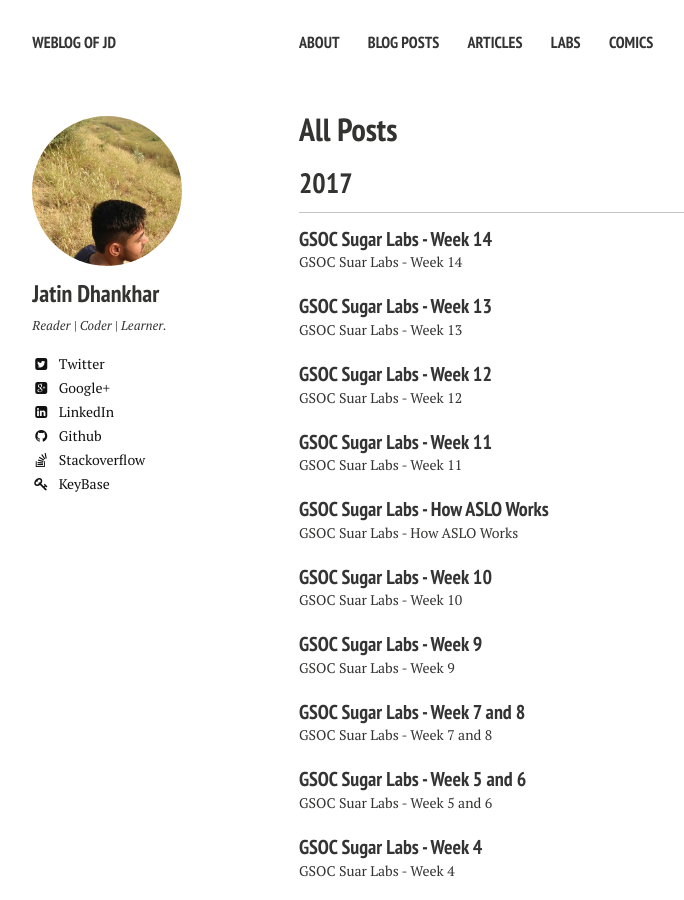
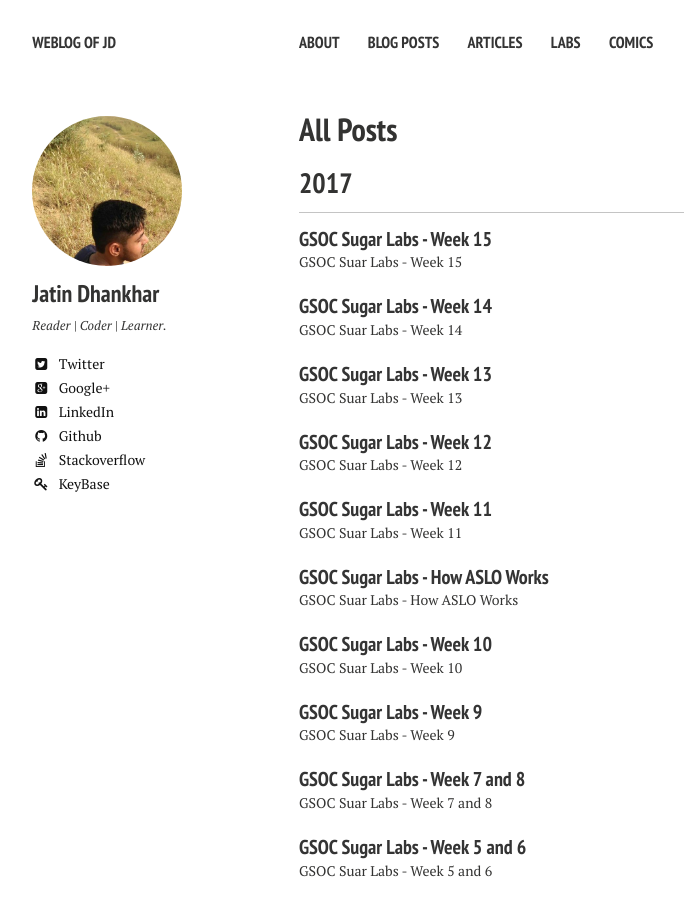
Before and after one commit to jatindhankhar/jatindhankhar.github.io, a Jekyll site: the page built from posts/index.md, in a window 1280 px wide and 900 px high. Shown: the whole window, without its empty margins (21-705 px from the left). Built offline with Jekyll 4.4.1, drawn with Linux system fonts in a browser that asks for light colours; nearby versions of some CDN libraries; some of the changed lines change nothing that is shown.

Commit message:
Add weekly log #15

```diff
--- /dev/null
+++ b/_posts/blog/2017-08-14-gsoc-sugar-labs-week-15.md
@@ -0,0 +1,161 @@
+---
+title: GSOC Sugar Labs - Week 15
+layout: post
+categories: blog/
+excerpt: 'GSOC Suar Labs - Week 15'
+tags: [programming,sugar labs,gsoc]
+comments: true
+description: 'GSOC Suar Labs - Week 15 '
+
+---
+This is the fifteenth post in the series of my weekly GSOC Sugar Labs, where I summarize my week of working with [Sugar Labs](https://www.sugarlabs.org) under GSOC.
+
+## Weekly Journal
+This week Samuel and I worked added the lightbox styled screenshot carousel. Completed the i18n by generating .pot files using `flask-babel` and started the testing. This week was less productive than other weeks.
+
+#### Screenshot Carousel
+Earlier versions of screenshots carousel occupied a big part of screen. This week we introduced lightbox styled screenshot carousel. Most of the classes and implementation were [taken from here](https://bootsnipp.com/snippets/featured/bootstrap-lightbox). I had to remove some `modal` css definitions from `airspace.css  ` since they were overriding the design and causing weird UI issues.
+
+{% highlight html %}
+<style>
+          /* Modified form of https://bootsnipp.com/snippets/featured/bootstrap-lightbox */
+
+          #lightbox .modal-content {
+            display: inline-block;
+            text-align: center;
+          }
+
+          a.thumbnail:hover {
+            border-color: transparent;
+          }
+
+          #lightbox .close {
+            opacity: 1;
+            color: rgb(255, 255, 255);
+            background-color: rgb(25, 25, 25);
+            padding: 5px 8px;
+            border-radius: 30px;
+            border: 2px solid rgb(255, 255, 255);
+            position: absolute;
+            top: -15px;
+            right: -55px;
+
+            z-index: 1032;
+          }
+        </style>
+
+
+        <div id="lightbox" class="modal fade" tabindex="-1" role="dialog" aria-labelledby="myLargeModalLabel" aria-hidden="true">
+          <div class="modal-dialog">
+            <button type="button" class="close hidden" data-dismiss="modal" aria-hidden="true">×</button>
+            <div class="modal-content">
+              <div class="modal-body">
+                <img src="" alt="" />
+              </div>
+            </div>
+          </div>
+        </div>
+
+        <script>
+          $(document).ready(function () {
+            var $lightbox = $('#lightbox');
+
+            $('[data-target="#lightbox"]').on('click', function (event) {
+              var $img = $(this).find('img'),
+                src = $img.attr('src'),
+                alt = $img.attr('alt'),
+                css = {
+                  'maxWidth': $(window).width() - 100,
+                  'maxHeight': $(window).height() - 100
+                };
+
+              $lightbox.find('.close').addClass('hidden');
+              $lightbox.find('img').attr('src', src);
+              $lightbox.find('img').attr('alt', alt);
+              $lightbox.find('img').css(css);
+            });
+
+            $lightbox.on('shown.bs.modal', function (e) {
+              var $img = $lightbox.find('img');
+
+              $lightbox.find('.modal-dialog').css({
+                'width': $img.width()
+              });
+              $lightbox.find('.close').removeClass('hidden');
+            });
+          });
+        </script>
+    {% endhighlight %}
+
+Here is the end result <br>
+
+
+<img src="/images/gsoc-week-15/screenshot_carousel.png" alt="Screenshot Carousel">
+
+
+and when user clicks on the image, it will enlarge
+
+
+<img src="/images/gsoc-week-15/screenshot_carousel_zoom.png" alt="Screenshot Carousel Zoom">
+
+
+####  i18n - Adding Pot Files
+This was accomplished by using `flask-babel`'s  `_` or `gettext` function to substitute the template text with the language.
+To generate the `.pot` file, following command was used `pybabel extract -F babel.cfg -o messages.pot .`
+`babel.cfg` contains the patterns and files to look for `_` or `gettext` function and adds it to .pot for translation.
+
+Here is the configuration used for aslo-v3
+
+{% highlight python %}
+[python: **.py]
+[jinja2: **/templates/**.html]
+extensions=jinja2.ext.autoescape,jinja2.ext.with_
+{% endhighlight %}
+
+Also a proposal to include aslo-v3 in the [SugarLabs Translation Platform](https://translate.sugarlabs.org/) was sent to [Chris Leonard (cjl)](https://wiki.sugarlabs.org/go/User:Cjl) and he replied affirmatively :smile: and we may soon have new place for aslo-v3 translation.
+
+
+#### Testing
+Testing at the moment is not robust and not confidence worthy but I added some initial tests. For testing we are currently using [`pytest`](https://docs.pytest.org/en/latest/).
+
+I added some unit testing code for `i18n` api module and some integration tests.
+
+Here are the integration tests, they uses `setup` and `teardown` to allocate resources for running a class of tests and deleting the resources.
+
+{% highlight python %}
+class TestSimple(object):
+
+    @classmethod
+    def setup_class(cls):
+        # Most hackish way to run the server
+        subprocess.Popen(['./start.sh'], shell=True)
+        # Allow grace of 5 seconds, server bootup time
+        time.sleep(5)
+        print("Setup. Starting the Server")
+
+    def test_if_app_starts(self):
+        app = init_app()
+        assert(app)
+
+    def test_app_should_respond_ok_when_index_page_is_opened(self):
+        res = requests.get("http://localhost:5000")
+        assert res.status_code == 200
+
+    def test_app_should_redirect_request_without_lang_preference(self):
+        res = requests.get("http://localhost:5000", allow_redirects=False)
+        # zpytest.
+        assert res.status_code == 302 and (
+            "localhost:5000/en/" in res.headers['Location'])
+
+    @classmethod
+    def teardown_class(cls):
+        os.system('killall honcho')
+        print("Teardown. Stopping the server")
+{% endhighlight %}
+
+
+To run the tests I modified the `.travis.yml` to run the tests along with pep8 style check `flake8 && pytest tests/`
+
+## Goals for Next Week
+This week I intend to focus on writing more sensible tests and writing documentation (maybe using `sphinx`), migrate database of aslo to aslo-v3 and move the server to new VM since my old VM died (DigitalOcean credirs expired :sad:).
+If you find any typos,mistakes or any other inconsistencies, let me know and I'll fix them.
```
Also changed, not shown: _posts/blog/2017-08-07-gsoc-sugar-labs-week-14.md (+0 -1 lines), images/gsoc-week-15/screenshot_carousel.png (added), images/gsoc-week-15/screenshot_carousel_zoom.png (added).
